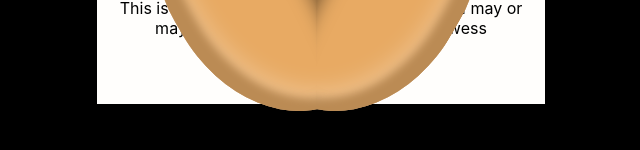
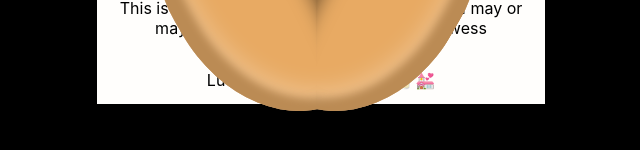
Before and after one commit to sallyhoneybee/fortune-cookie, a JavaScript app: page / in a window 1280 px wide. Shown: the part 308-458 px from the top of the page, without its empty margins (319-959 px from the left). Built offline with nearby package versions, Linux system fonts and the light colour scheme.

Commit message:
Added lucky fortune and lucky emoji dynamics

```diff
--- a/src/Fortune/Fortune.js
+++ b/src/Fortune/Fortune.js
@@ -14,12 +14,26 @@ const Fortune = () => {
   const luckyFortune =
     FORTUNE_LIST[Math.floor(Math.random() * FORTUNE_LIST.length)];
 
-  console.log(luckyFortune);
+  // Put all emoji groups in an array and map for random
+  const selectLuckyEmojis = (emojiGroup) => {
+    return emojiGroup[Math.floor(Math.random() * emojiGroup.length)];
+  };
+  const luckyEmojis = [
+    EMOJI_LIST_ONE,
+    EMOJI_LIST_TWO,
+    EMOJI_LIST_THREE,
+    EMOJI_LIST_FOUR,
+    EMOJI_LIST_FIVE,
+    EMOJI_LIST_SIX,
+  ].map((emojiGroup) => selectLuckyEmojis(emojiGroup));
+
+  console.log(luckyEmojis);
+
   return (
     <div className="fortune">
       <p className="fortune-text">{luckyFortune}</p>
       <p className="fortune-emoji">
-        Lucky Emojis <span>?, ?, ?</span>
+        Lucky Emojis: <span>{luckyEmojis}</span>
       </p>
     </div>
   );
```
